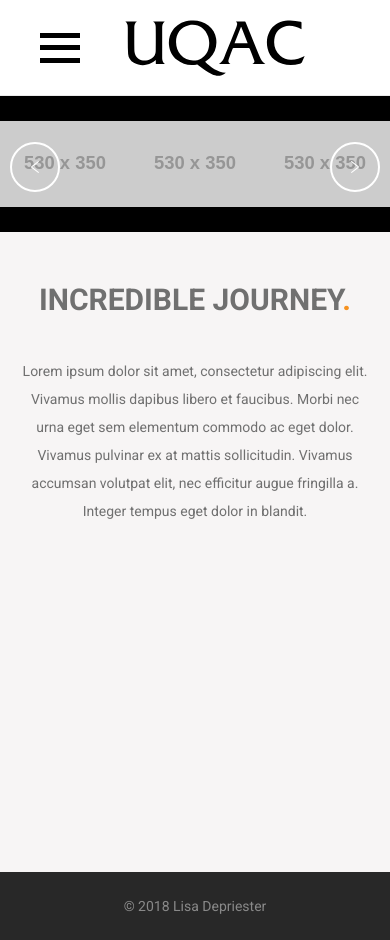
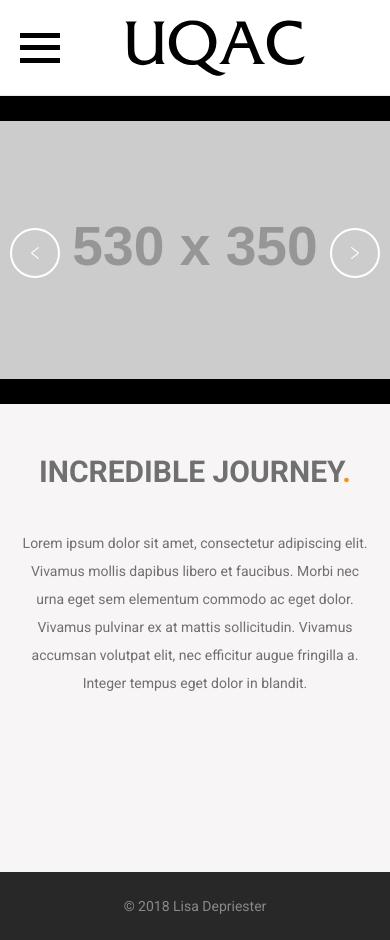
Before and after one commit to DepriesterLisa/sejour-chicoutimi, a website: page index.html in a window 390 px wide. Drawn offline with Linux system fonts and the light colour scheme; files that its build step writes are made by us from their sources; placeholder pictures from the web are drawn by us.

Commit message:
Make slider responsive

```diff
--- a/index.html
+++ b/index.html
@@ -42,21 +42,21 @@
 		<section class="main-slider-container">
 			<div class="swiper-container main-slider">
 			    <div class="swiper-wrapper">
-			        <figure class="swiper-slide home-slide-item">
+			        <figure class="swiper-slide slide-item">
 			        	<img src="http://via.placeholder.com/530x350" alt="">
 			        	<a href="" class="slider-img-overlay">
 			        		<span class="name">Nom article</span>
 			        		<span class="theme">thème</span>
 			        	</a>
 			        </figure>
-			        <figure class="swiper-slide home-slide-item">
+			        <figure class="swiper-slide slide-item">
 			        	<img src="http://via.placeholder.com/530x350" alt="">
 			        	<a href="" class="slider-img-overlay">
 			        		<span class="name">Nom article</span>
 			        		<span class="theme">thème</span>
 			        	</a>
 			        </figure>
-			        <figure class="swiper-slide home-slide-item">
+			        <figure class="swiper-slide slide-item">
 			        	<img src="http://via.placeholder.com/530x350" alt="">
 			        	<a href="" class="slider-img-overlay">
 			        		<span class="name">Nom article</span>
--- a/src/js/main.js
+++ b/src/js/main.js
@@ -7,6 +7,11 @@ window.addEventListener('DOMContentLoaded', function() {
 		navigation: {
 			nextEl: '.swiper-button-next',
 			prevEl: '.swiper-button-prev',
+		},
+		breakpoints: {
+			768: {
+		      slidesPerView: 1,
+		    }
 		}
     });
 
--- a/src/scss/main.scss
+++ b/src/scss/main.scss
@@ -84,7 +84,7 @@ main {
 	@media #{$phone} {
 		display: flex;
 		align-items: center;
-		padding: 0 40px;
+		padding: 0 20px;
 		position: relative;
 		background-color: #fff;
 		z-index: 10;
@@ -243,8 +243,9 @@ main {
 	}
 }
 
-.home-slide-item {
+.slide-item {
 	position: relative;
+	> img { margin: auto; }
 	&:hover {
 		.slider-img-overlay {
 			opacity: 1;
```
Also changed, not shown: dist/css/main.min.css, dist/js/app.min.js, dist/pages/article-page.html, dist/pages/list-page.html.
